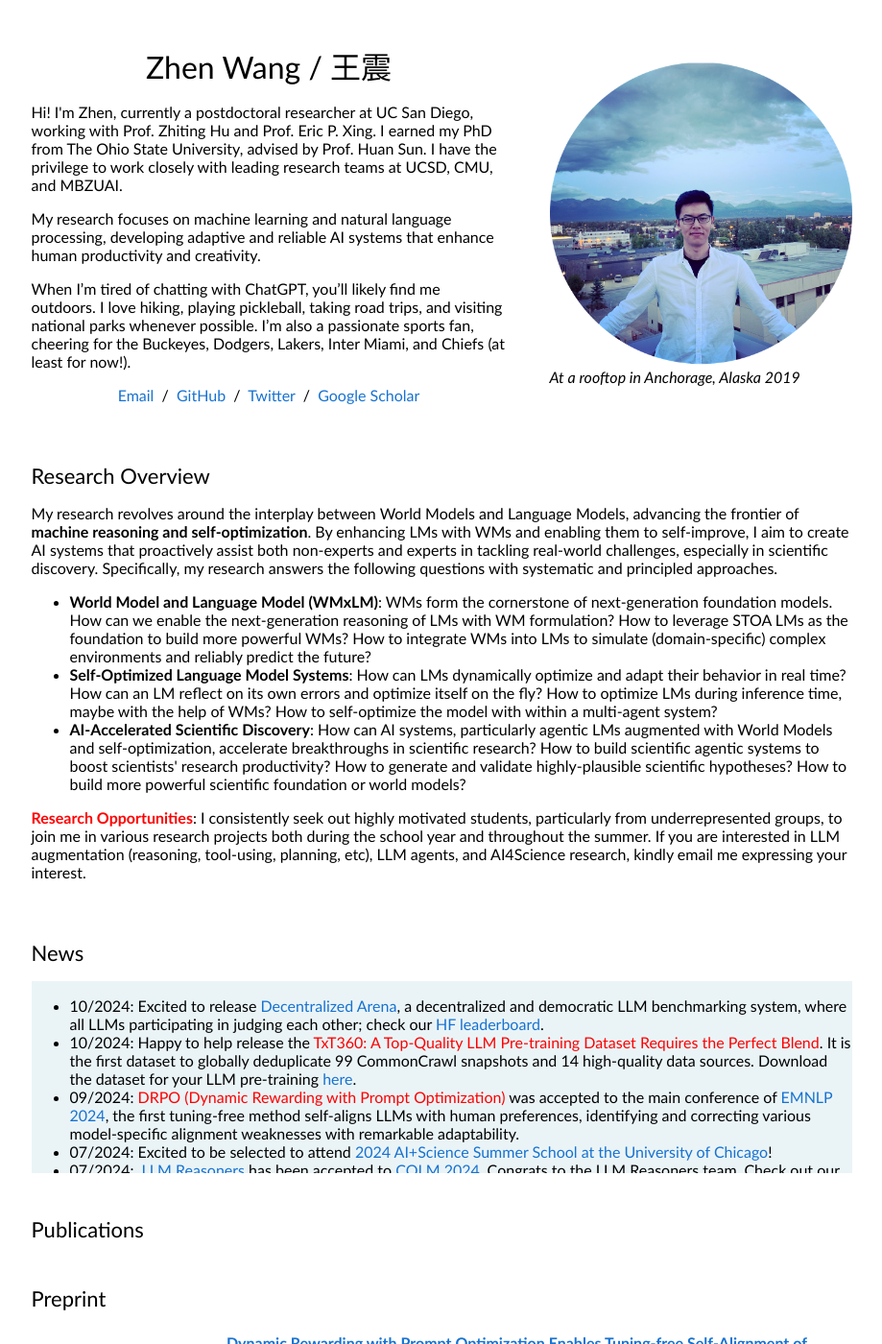
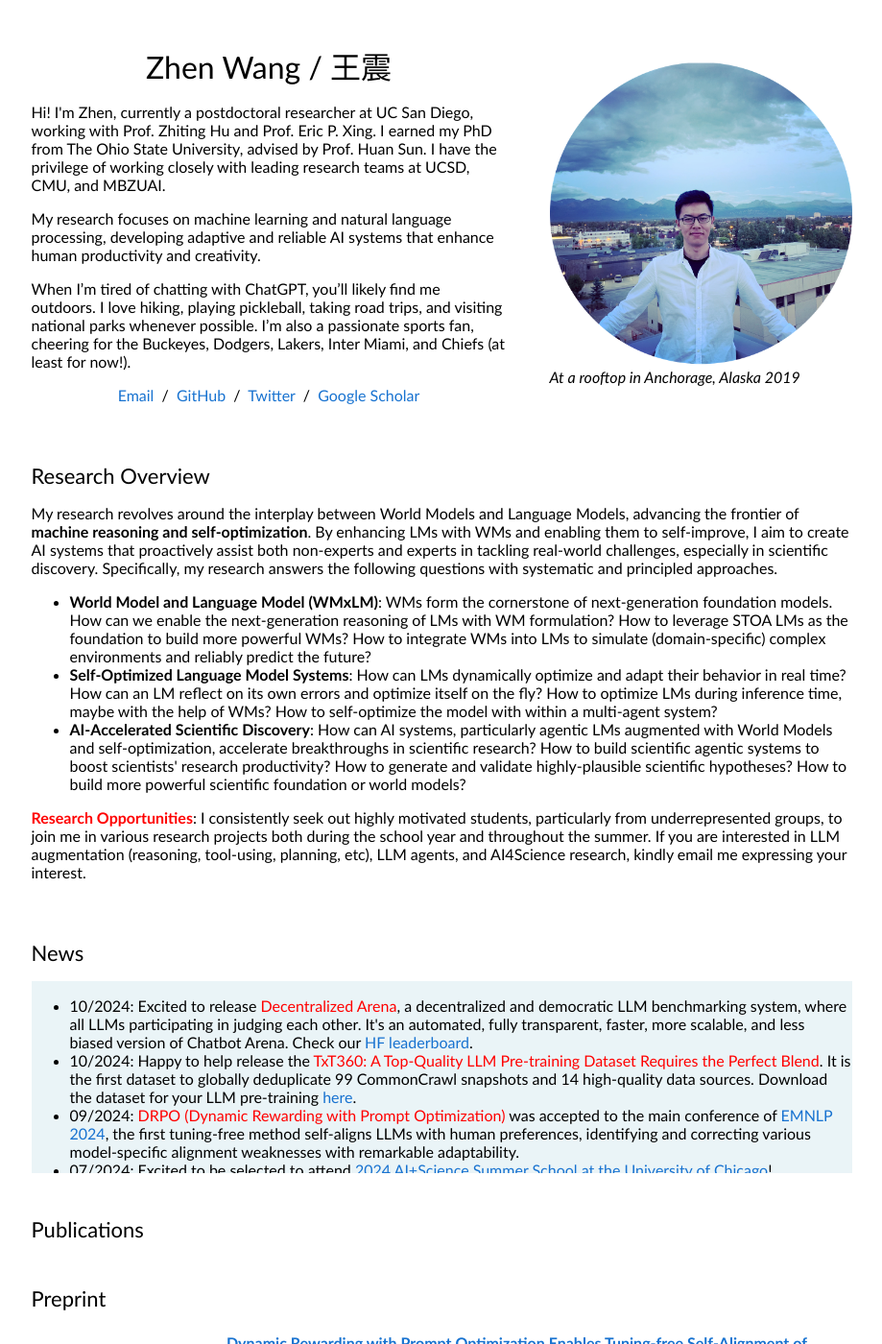
Before and after one commit to zhenwang9102/zhenwang9102.github.io, a Jekyll site: the page built from _posts/2019-06-02-venue.markdown, in a window 1280 px wide and 1400 px high. Shown: the whole window at 96% size, without its empty margins (180-1099 px from the left). Built offline with Jekyll 4.4.1, drawn with Linux system fonts in a browser that asks for light colours.

Commit message:
Update default.html

```diff
--- a/_layouts/default.html
+++ b/_layouts/default.html
@@ -40,7 +40,7 @@
                 Zhen Wang / 王震
               </h1>
               <p>
-                Hi! I'm Zhen, currently a postdoctoral researcher at UC San Diego, working with Prof. Zhiting Hu and Prof. Eric P. Xing. I earned my PhD from The Ohio State University, advised by Prof. Huan Sun. I have the privilege to work closely with leading research teams at UCSD, CMU, and MBZUAI.
+                Hi! I'm Zhen, currently a postdoctoral researcher at UC San Diego, working with Prof. Zhiting Hu and Prof. Eric P. Xing. I earned my PhD from The Ohio State University, advised by Prof. Huan Sun. I have the privilege of working closely with leading research teams at UCSD, CMU, and MBZUAI.
               </p>
 
               <p>
@@ -120,7 +120,7 @@
               <div class="listbox">
                  <ul>
                  <li>
-                   10/2024: Excited to release <a href="https://de-arena.maitrix.org/">Decentralized Arena</a>, a decentralized and democratic LLM benchmarking system, where all LLMs participating in judging each other; check our <a href="https://huggingface.co/spaces/LLM360/de-arena">HF leaderboard</a>.
+                   10/2024: Excited to release <a href="https://de-arena.maitrix.org/" style="color:red">Decentralized Arena</a>, a decentralized and democratic LLM benchmarking system, where all LLMs participating in judging each other. It's an automated, fully transparent, faster, more scalable, and less biased version of Chatbot Arena. Check our <a href="https://huggingface.co/spaces/LLM360/de-arena">HF leaderboard</a>.
                  </li>
                  <li>
                    10/2024: Happy to help release the <a href="https://huggingface.co/spaces/LLM360/TxT360" style="color:red">TxT360: A Top-Quality LLM Pre-training Dataset Requires the Perfect Blend</a>. It is the first dataset to globally deduplicate 99 CommonCrawl snapshots and 14 high-quality data sources. Download the dataset for your LLM pre-training <a href="https://huggingface.co/datasets/LLM360/TxT360">here</a>.
```
